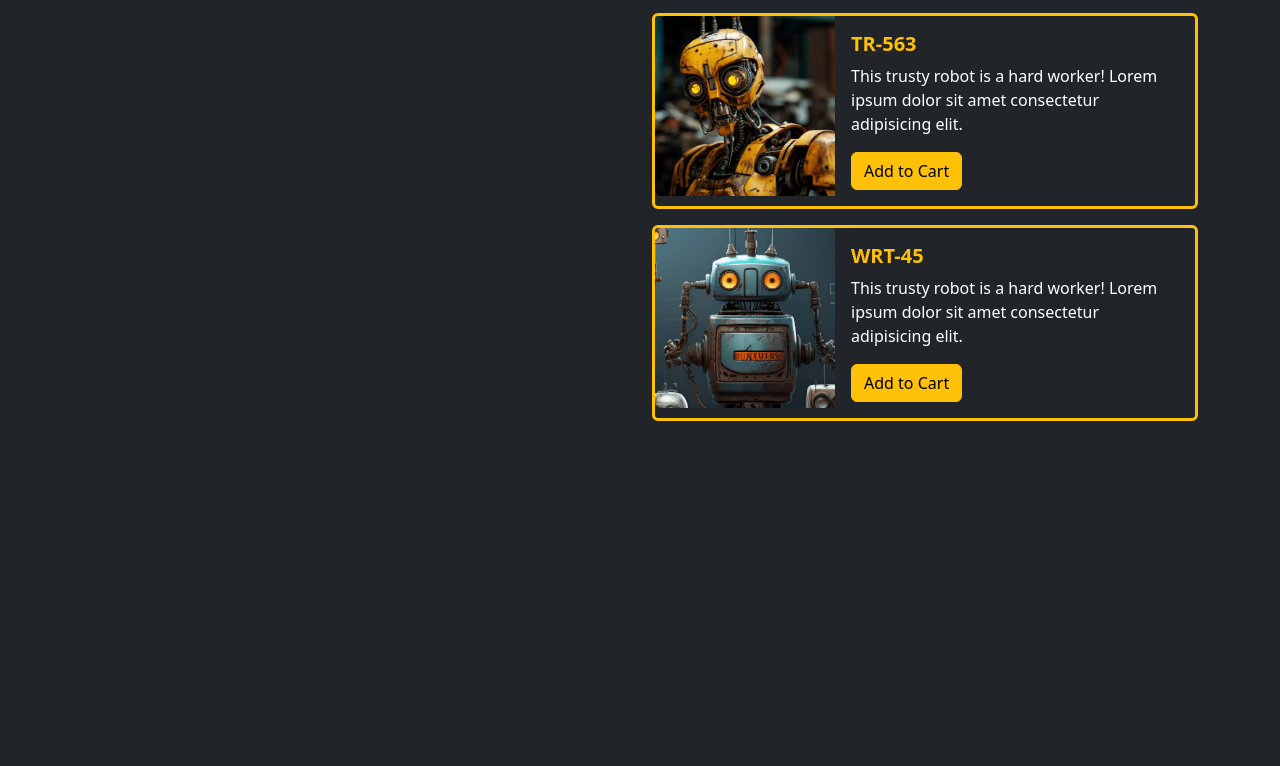
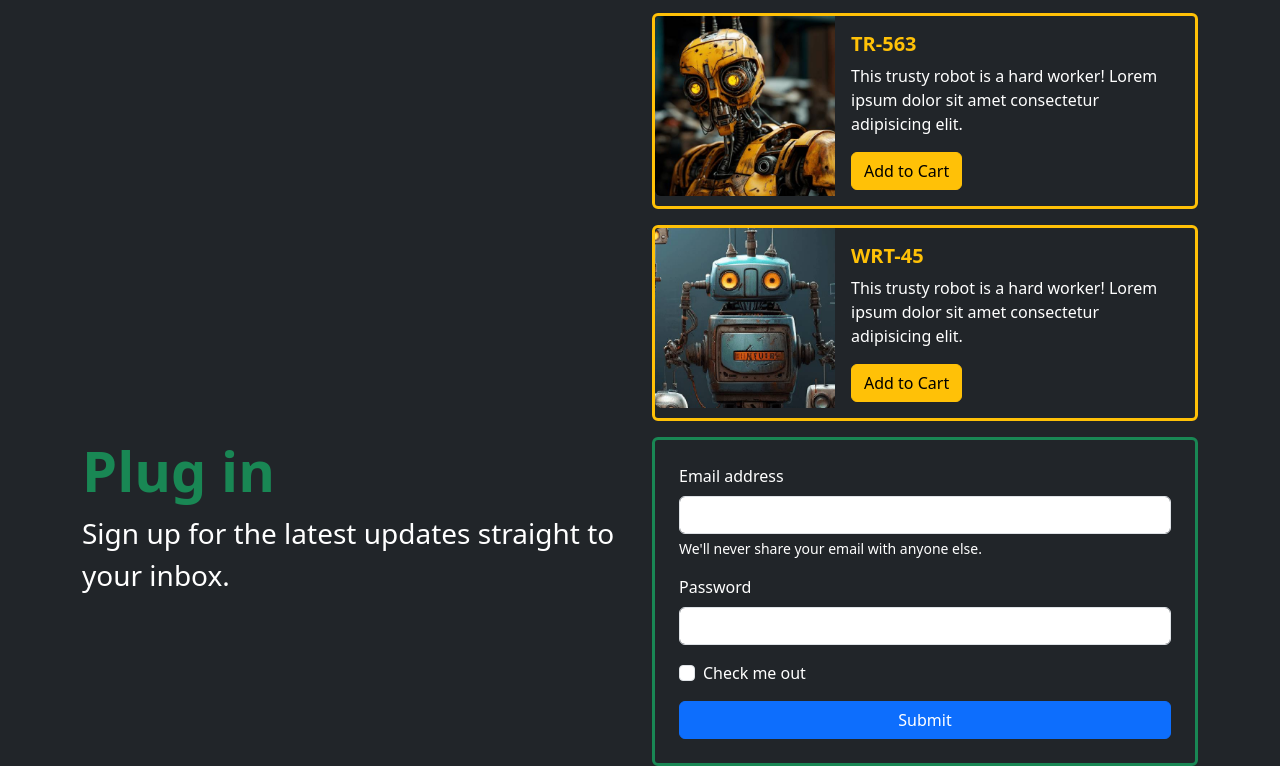
Before and after one commit to nstark12/robowave-2023, a plain HTML site: page index.html in a window 1280 px wide. Shown: the part 1427-2193 px from the top of the page. Before the commit the page ends 1864 px from the top, so only its background shows below. Drawn offline with nearby package versions, Linux system fonts and the light colour scheme.

Commit message:
contact section

```diff
--- a/index.html
+++ b/index.html
@@ -156,7 +156,32 @@
   </section>
 
   <section id="contact" class="section">
-
+    <div class="container">
+      <div class="row">
+        <div class="col-12 col-md-6">
+          <h2 class="display-4 fw-bold text-success">Plug in</h2>
+          <p class="fs-3 text-white">Sign up for the latest updates straight to your inbox.</p>
+        </div>
+        <div class="col-12 col-md-6">
+          <form class="card p-4 border border-success border-3 bg-transparent text-white">
+            <div class="mb-3">
+              <label for="exampleInputEmail1" class="form-label">Email address</label>
+              <input type="email" class="form-control" id="exampleInputEmail1" aria-describedby="emailHelp">
+              <div id="emailHelp" class="form-text text-white">We'll never share your email with anyone else.</div>
+            </div>
+            <div class="mb-3">
+              <label for="exampleInputPassword1" class="form-label">Password</label>
+              <input type="password" class="form-control" id="exampleInputPassword1">
+            </div>
+            <div class="mb-3 form-check">
+              <input type="checkbox" class="form-check-input" id="exampleCheck1">
+              <label class="form-check-label" for="exampleCheck1">Check me out</label>
+            </div>
+            <button type="submit" class="btn btn-primary">Submit</button>
+          </form>
+        </div>
+      </row>
+    </div>
   </section>
 
   <script src="https://cdn.jsdelivr.net/npm/bootstrap@5.3.0/dist/js/bootstrap.bundle.min.js"></script>
```
